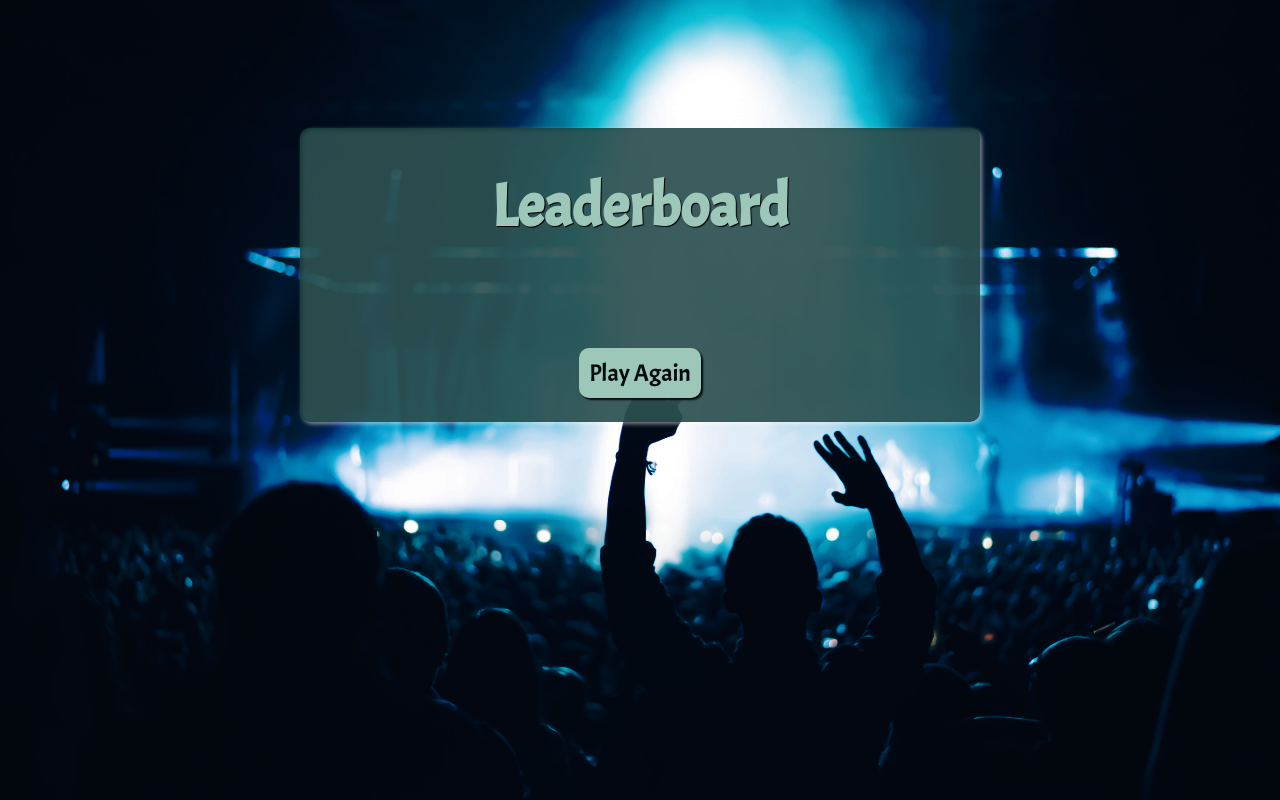
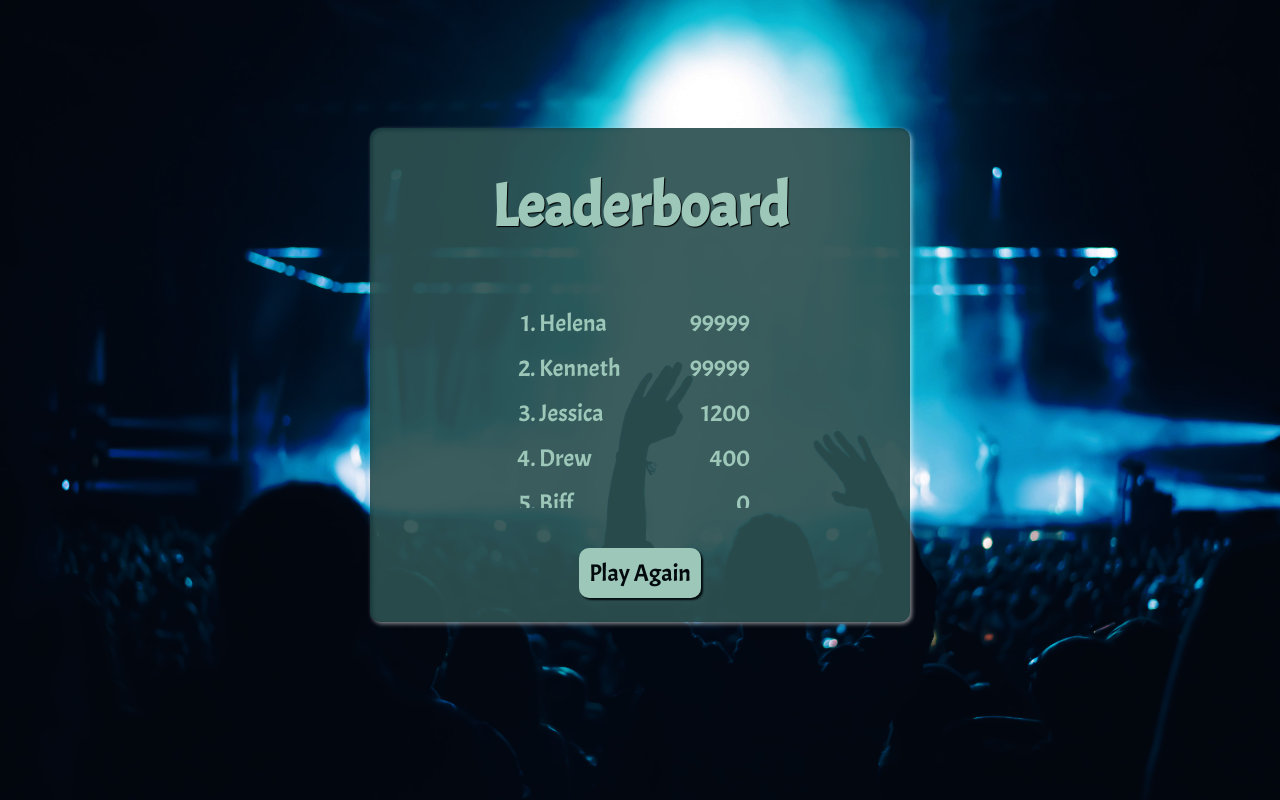
Before and after one commit to markjt031/whos-who-game, an Angular app: page /leaderboard in a window 1280 px wide. Built offline with nearby package versions, Linux system fonts and the light colour scheme.

Commit message:
css changes

```diff
--- a/src/app/game-page/game/game.component.css
+++ b/src/app/game-page/game/game.component.css
@@ -4,7 +4,7 @@
     align-items: center;
 }
 .game-container{
-    /* transform: translateY(30%); */
+
     width: 80%;
     margin: 0 auto;
     background-color: rgba(var(--color-secondary),0.85);
--- a/src/app/leaderboard-page/leaderboard-page.component.css
+++ b/src/app/leaderboard-page/leaderboard-page.component.css
@@ -11,7 +11,7 @@
 	font-family: 'Acme', sans-serif;
 	font-size: 150%;
 
-	width: 50%;
+	width: 80%;
 
 
 	background-color: rgba(var(--color-secondary),0.85);
@@ -38,3 +38,8 @@
 	margin-top: 2vh;
 	margin-bottom: 3vh;
 }
+@media screen and (min-width: 640px){
+	.leaderboard-body{
+		width: 500px;
+	}
+}
--- a/src/app/leaderboard-page/leaderboard/leaderboard.component.css
+++ b/src/app/leaderboard-page/leaderboard/leaderboard.component.css
@@ -3,6 +3,7 @@
 	flex-direction: column;
 	max-height: 200px;
 	overflow: auto;
+	padding-right: 15px;
 }
 
 ::-webkit-scrollbar{
--- a/src/app/leaderboard-page/leaderboard/leaderboard.component.ts
+++ b/src/app/leaderboard-page/leaderboard/leaderboard.component.ts
@@ -20,6 +20,7 @@ export class LeaderboardComponent implements OnInit {
   ) {}
 
   ngOnInit(): void {
+    this.leaderboardService.setDummyData()
     this.leaderboardService.leaderBoard.subscribe(
       (leaderBoard) => (this.currentLeaderboard = leaderBoard)
     );
```
